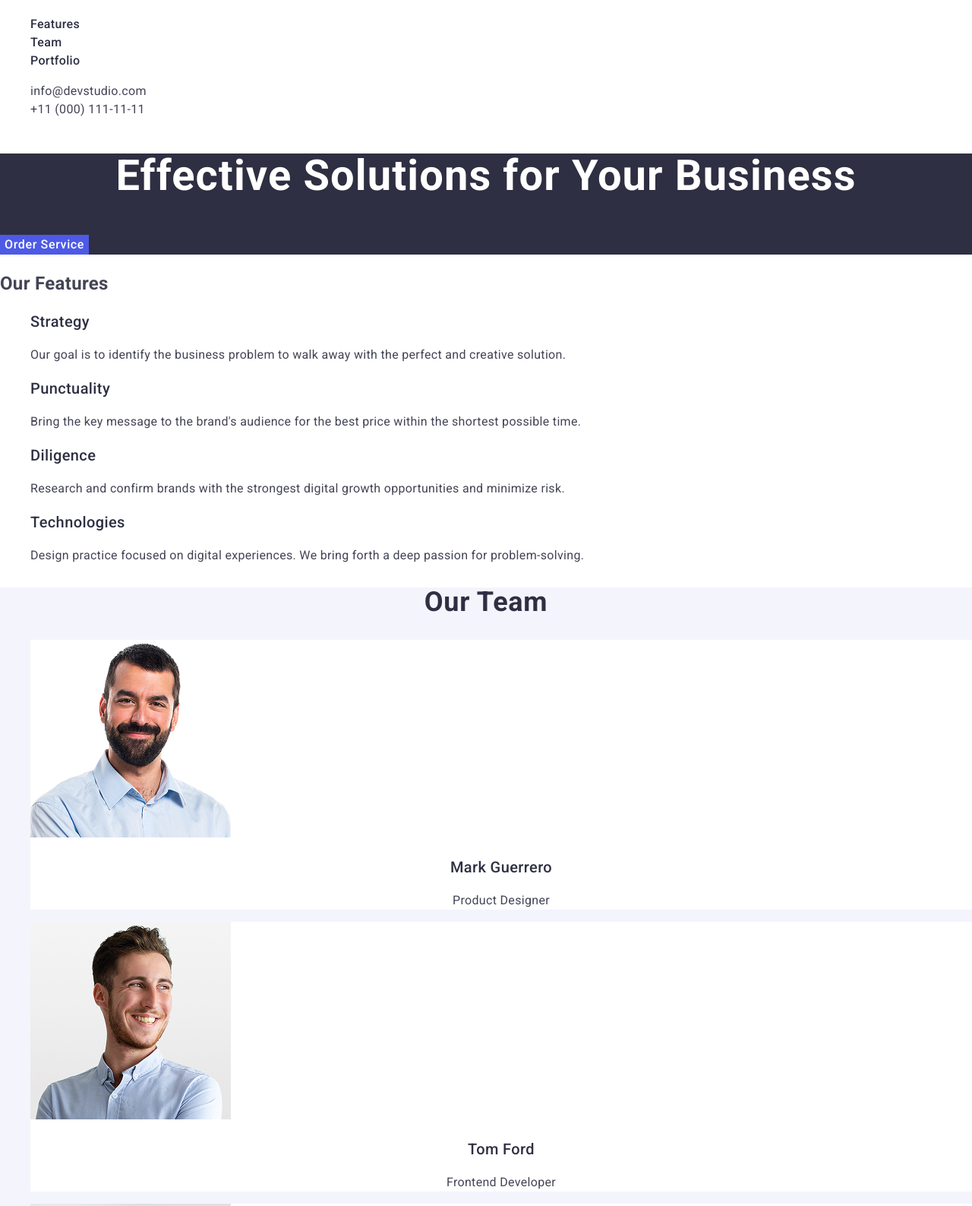
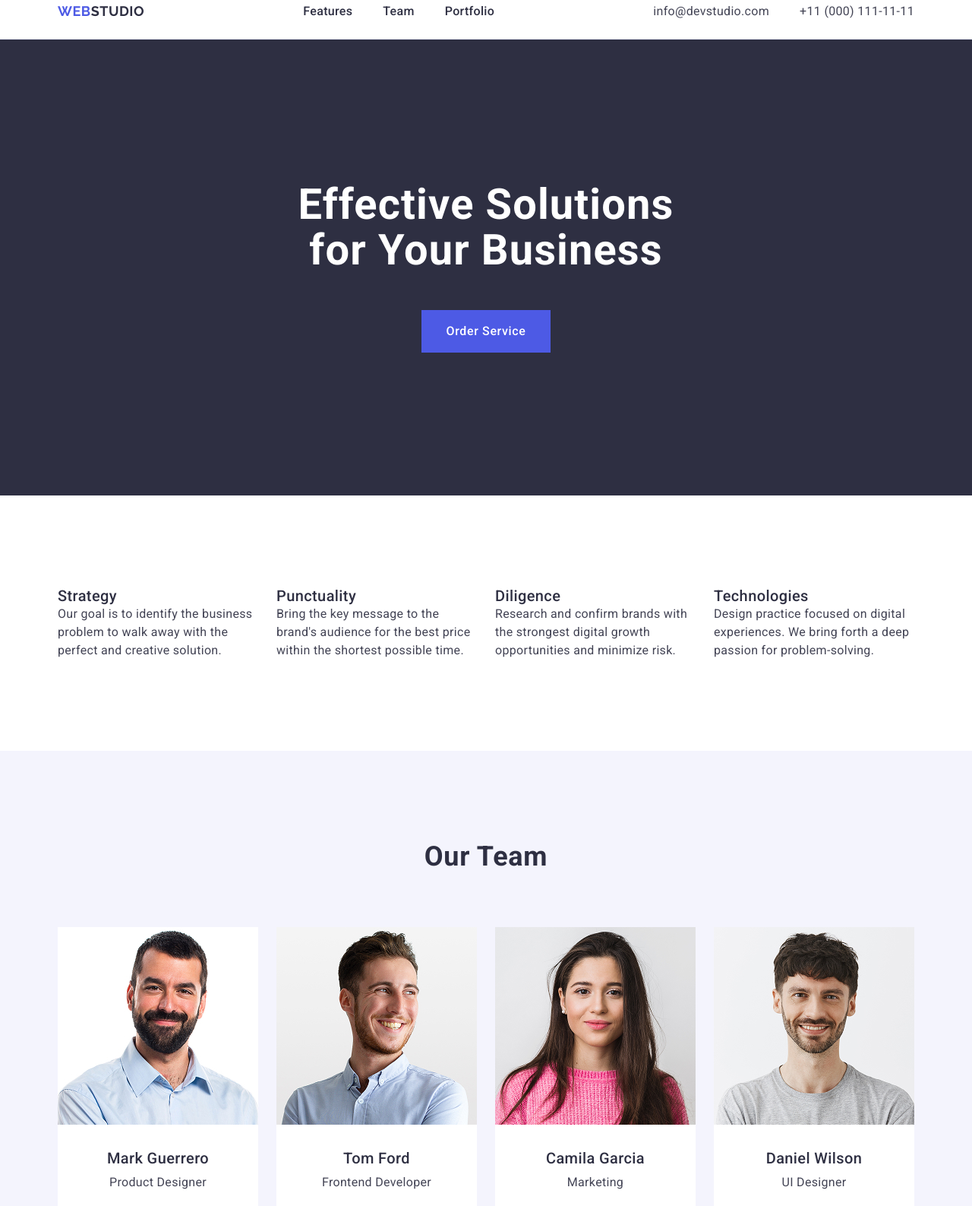
Before and after one commit to marienkovatetiana-source/goit-markup-hw-03, a plain HTML site: page index.html in a window 1280 px wide. Shown: the part 21-1608 px from the top of the page at 76% size. Drawn offline with nearby package versions, Linux system fonts and the light colour scheme.

Commit message:
goit-markup-hw-03

```diff
--- a/css/common.css
+++ b/css/common.css
@@ -18,3 +18,14 @@ button {
   cursor: pointer;
   border: none;
 }
+.visually-hidden {
+  position: absolute;
+  width: 1px;
+  height: 1px;
+  margin: -1px;
+  padding: 0;
+  border: 0;
+  white-space: nowrap;
+  clip-path: inset(100%);
+  overflow: hidden;
+}
--- a/css/features.css
+++ b/css/features.css
@@ -13,3 +13,14 @@
   letter-spacing: 0.02em;
   color: #434455;
 }
+.section {
+  padding: 120px 0;
+}
+.features-list {
+  display: flex;
+  gap: 24px;
+}
+
+.features-item {
+  width: calc((1128px - 24px * 3) / 4);
+}
--- a/css/footer.css
+++ b/css/footer.css
@@ -20,3 +20,11 @@
   letter-spacing: 0.02em;
   color: #f4f4fd;
 }
+.footer {
+  padding: 100px 0;
+  background-color: #2e2f42;
+}
+
+.footer .logo-footer {
+  margin-bottom: 16px;
+}
--- a/css/header.css
+++ b/css/header.css
@@ -7,7 +7,9 @@
   text-transform: uppercase;
   color: #2e2f42;
 }
-
+.header {
+  border-bottom: 1px solid #e7e9fc;
+}
 .logo-accent {
   color: #4d5ae5;
 }
@@ -20,6 +22,10 @@
   color: #2e2f42;
 }
 
+.header-nav-list {
+  display: flex;
+  gap: 40px;
+}
 .header-nav-link:hover,
 .header-nav-link:focus {
   color: #404bbf;
@@ -41,3 +47,18 @@
 .header-contact-item a:focus {
   color: #404bbf;
 }
+.header .container {
+  display: flex;
+  align-items: center;
+  justify-content: space-between;
+}
+.header-contact-list {
+  display: flex;
+  gap: 40px;
+}
+
+.header-nav-link,
+.header-contact-item a {
+  display: block;
+  padding: 24px 0;
+}
--- a/css/hero.css
+++ b/css/hero.css
@@ -23,3 +23,23 @@
 .hero-section {
   background: #2e2f42;
 }
+.hero-section {
+  padding: 188px 0;
+  background-color: #2e2f42;
+}
+
+.hero-title {
+  max-width: 496px;
+  margin: 0 auto 48px;
+  text-align: center;
+  color: #ffffff;
+}
+
+.cta-button {
+  display: block;
+  margin: 0 auto;
+  padding: 16px 32px;
+  color: #ffffff;
+  background-color: #4d5ae5;
+  border: none;
+}
--- a/css/main.css
+++ b/css/main.css
@@ -5,3 +5,29 @@
 @import "./team.css";
 @import "./portfolio.css";
 @import "./footer.css";
+h1,
+h2,
+h3,
+h4,
+h5,
+h6,
+p {
+  margin: 0;
+}
+
+ul {
+  margin: 0;
+  padding-left: 0;
+  list-style: none;
+}
+
+img {
+  display: block;
+  max-width: 100%;
+  height: auto;
+}
+.container {
+  max-width: 1158px;
+  margin: 0 auto;
+  padding: 0 15px;
+}
--- a/css/portfolio.css
+++ b/css/portfolio.css
@@ -24,3 +24,30 @@
   letter-spacing: 0.02em;
   color: #434455;
 }
+.section {
+  padding: 120px 0;
+}
+.portfolio-title {
+  margin-bottom: 72px;
+  text-align: center;
+}
+
+.portfolio-list {
+  display: flex;
+  flex-wrap: wrap;
+  gap: 48px 24px;
+}
+
+.portfolio-item {
+  width: calc((1128px - 24px * 2) / 3);
+}
+
+.portfolio-content {
+  padding: 32px 16px;
+  border: 1px solid #e7e9fc;
+  border-top: none;
+}
+
+.portfolio-item-title {
+  margin-bottom: 8px;
+}
--- a/css/team.css
+++ b/css/team.css
@@ -31,3 +31,29 @@
   color: #434455;
   text-align: center;
 }
+.section {
+  padding: 120px 0;
+}
+.team-title {
+  margin-bottom: 72px;
+  text-align: center;
+}
+
+.team-list {
+  display: flex;
+  gap: 24px;
+}
+
+.team-item {
+  width: calc((1128px - 24px * 3) / 4);
+  background-color: #ffffff;
+}
+
+.team-item-content {
+  padding: 32px 16px;
+  text-align: center;
+}
+
+.team-item-title {
+  margin-bottom: 8px;
+}
--- a/index.html
+++ b/index.html
@@ -3,13 +3,15 @@
   <head>
     <meta charset="UTF-8" />
     <meta name="viewport" content="width=device-width, initial-scale=1.0" />
-    <title>Document</title>
+    <title>Web Studio</title>
+
     <link rel="preconnect" href="https://fonts.googleapis.com" />
     <link rel="preconnect" href="https://fonts.gstatic.com" crossorigin />
     <link
       href="https://fonts.googleapis.com/css2?family=Raleway:wght@700&family=Roboto:wght@100..900&display=swap"
       rel="stylesheet"
     />
+
     <link
       rel="stylesheet"
       href="https://cdnjs.cloudflare.com/ajax/libs/modern-normalize/3.0.1/modern-normalize.min.css"
@@ -17,6 +19,7 @@
       crossorigin="anonymous"
       referrerpolicy="no-referrer"
     />
+    <link rel="stylesheet" href="./css/common.css" />
     <link rel="stylesheet" href="./css/main.css" />
   </head>
   <body>
@@ -39,6 +42,7 @@
             </li>
           </ul>
         </nav>
+
         <address class="header-contact-info">
           <ul class="header-contact-list">
             <li class="header-contact-item">
@@ -51,19 +55,24 @@
         </address>
       </div>
     </header>
+
     <main>
       <section id="hero" class="hero-section">
+        <div class="container">
           <h1 class="hero-title">Effective Solutions for Your Business</h1>
           <button type="button" class="cta-button">Order Service</button>
+        </div>
       </section>
-      <section id="features" class="features">
-        <h2 class="features-title">Our Features</h2>
+
+      <section id="features" class="features section">
+        <div class="container">
+          <h2 class="features-title visually-hidden">Our Features</h2>
           <ul class="features-list">
             <li class="features-item">
               <h3 class="features-item-title">Strategy</h3>
               <p class="features-item-description">
-              Our goal is to identify the business problem to walk away with the
-              perfect and creative solution.
+                Our goal is to identify the business problem to walk away with
+                the perfect and creative solution.
               </p>
             </li>
             <li class="features-item">
@@ -88,8 +97,11 @@
               </p>
             </li>
           </ul>
+        </div>
       </section>
-      <section id="team" class="team">
+
+      <section id="team" class="team section">
+        <div class="container">
           <h2 class="team-title">Our Team</h2>
           <ul class="team-list">
             <li class="team-item">
@@ -99,8 +111,10 @@
                 width="264"
                 height="260"
               />
+              <div class="team-item-content">
                 <h3 class="team-item-title">Mark Guerrero</h3>
                 <p class="team-item-position">Product Designer</p>
+              </div>
             </li>
             <li class="team-item">
               <img
@@ -109,8 +123,10 @@
                 width="264"
                 height="260"
               />
+              <div class="team-item-content">
                 <h3 class="team-item-title">Tom Ford</h3>
                 <p class="team-item-position">Frontend Developer</p>
+              </div>
             </li>
             <li class="team-item">
               <img
@@ -119,8 +135,10 @@
                 width="264"
                 height="260"
               />
+              <div class="team-item-content">
                 <h3 class="team-item-title">Camila Garcia</h3>
                 <p class="team-item-position">Marketing</p>
+              </div>
             </li>
             <li class="team-item">
               <img
@@ -129,12 +147,17 @@
                 width="264"
                 height="260"
               />
+              <div class="team-item-content">
                 <h3 class="team-item-title">Daniel Wilson</h3>
                 <p class="team-item-position">UI Designer</p>
+              </div>
             </li>
           </ul>
+        </div>
       </section>
-      <section id="portfolio" class="portfolio">
+
+      <section id="portfolio" class="portfolio section">
+        <div class="container">
           <h2 class="portfolio-title">Our Portfolio</h2>
           <ul class="portfolio-list">
             <li class="portfolio-item">
@@ -145,10 +168,10 @@
                   width="360"
                   height="300"
                 />
+              </div>
               <div class="portfolio-content">
                 <h3 class="portfolio-item-title">Banking App</h3>
                 <p class="portfolio-category">App</p>
-              </div>
               </div>
             </li>
             <li class="portfolio-item">
@@ -159,10 +182,10 @@
                   width="360"
                   height="300"
                 />
+              </div>
               <div class="portfolio-content">
                 <h3 class="portfolio-item-title">Cashless Payment</h3>
                 <p class="portfolio-category">Marketing</p>
-              </div>
               </div>
             </li>
             <li class="portfolio-item">
@@ -173,10 +196,10 @@
                   width="360"
                   height="300"
                 />
+              </div>
               <div class="portfolio-content">
                 <h3 class="portfolio-item-title">Meditation App</h3>
                 <p class="portfolio-category">App</p>
-              </div>
               </div>
             </li>
             <li class="portfolio-item">
@@ -187,10 +210,10 @@
                   width="360"
                   height="300"
                 />
+              </div>
               <div class="portfolio-content">
                 <h3 class="portfolio-item-title">Taxi Service</h3>
                 <p class="portfolio-category">Marketing</p>
-              </div>
               </div>
             </li>
             <li class="portfolio-item">
@@ -201,10 +224,10 @@
                   width="360"
                   height="300"
                 />
+              </div>
               <div class="portfolio-content">
                 <h3 class="portfolio-item-title">Screen Illustrations</h3>
                 <p class="portfolio-category">Design</p>
-              </div>
               </div>
             </li>
             <li class="portfolio-item">
@@ -215,15 +238,17 @@
                   width="360"
                   height="300"
                 />
+              </div>
               <div class="portfolio-content">
                 <h3 class="portfolio-item-title">Online Courses</h3>
                 <p class="portfolio-category">Marketing</p>
               </div>
-            </div>
             </li>
           </ul>
+        </div>
       </section>
     </main>
+
     <footer id="footer" class="footer">
       <div class="container">
         <a href="./index.html" class="logo-footer">
```
Also changed, not shown: 1 other file. Lines whose indentation alone changed are shown as unchanged.
